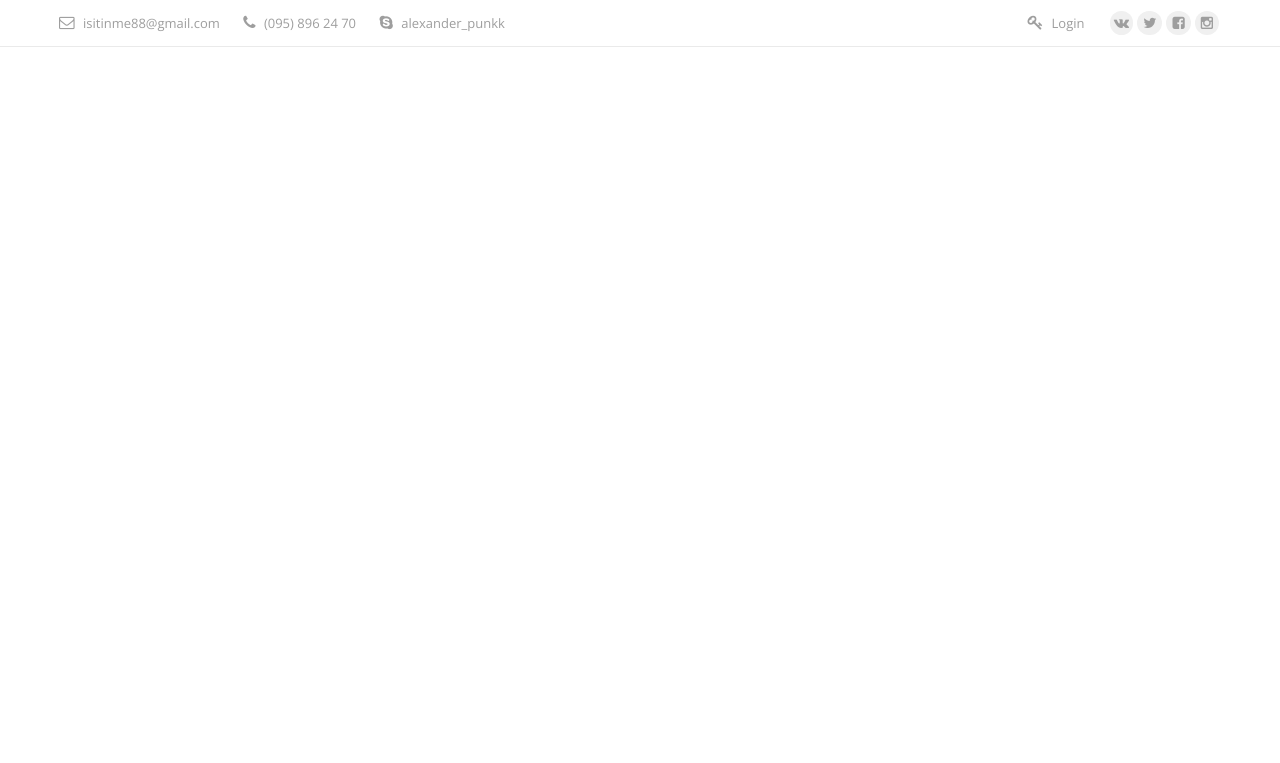
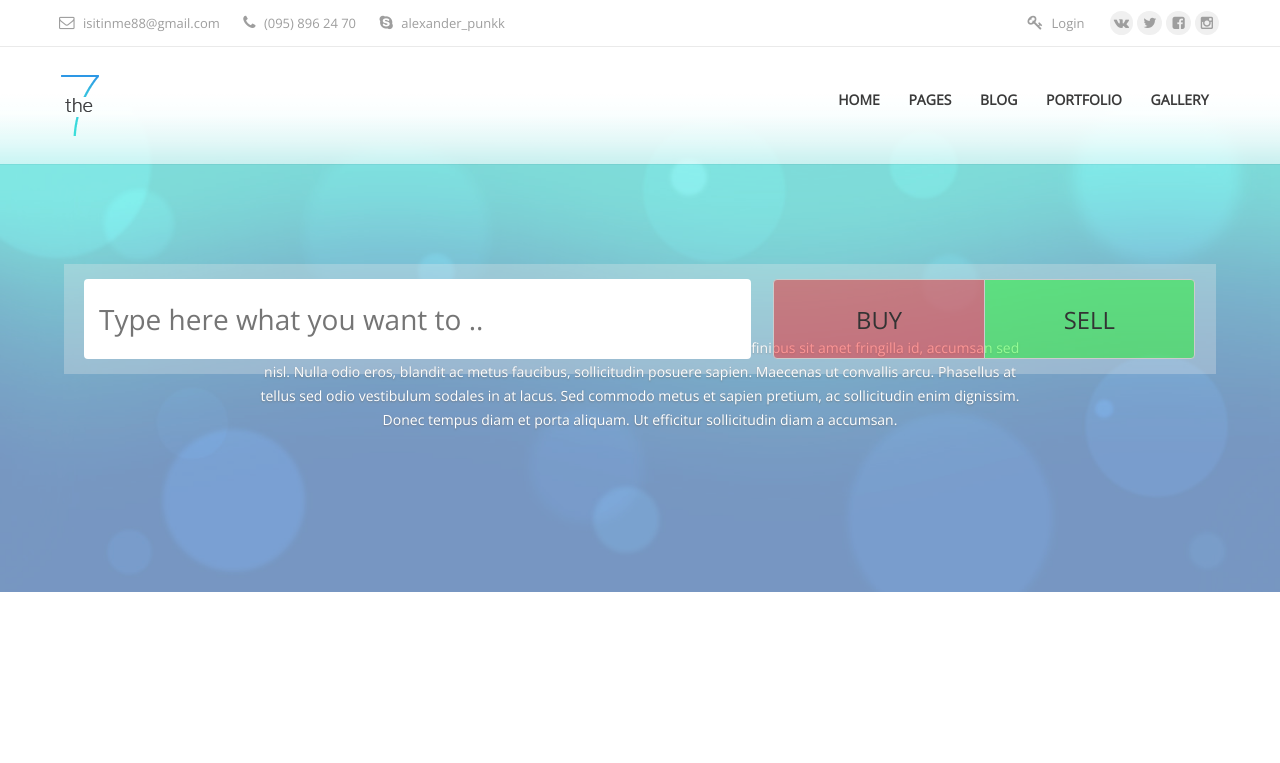
Before and after one commit to mprihodko/Prom-illiquid-Site-and-Seo, a PHP site: page / in a window 1280 px wide; the page is wider, and only the part inside the window is pictured. Shown: the top 763 px of that part. Run offline with PHP 8.4, Linux system fonts and the light colour scheme.

Commit message:
Header done, Carousel done, Searching done

```diff
--- a/css/style.css
+++ b/css/style.css
@@ -18,6 +18,14 @@ thead,
 tr,
 td {
 	padding: 0;
+}
+
+a, a:hover {
+	color: #2578e9;
+}
+
+a {
+	text-decoration: underline;
 }
 
 html,
@@ -48,7 +56,7 @@ body.no-bg {
 	background: #ffffff none repeat center top;
 	background-size: auto;
 	position: relative;
-	overflow: hidden;
+	/*overflow: hidden;*/
 }
 
 /* ----- Header ----- */
@@ -66,11 +74,14 @@ body.no-bg {
 	border-bottom: none;
 	-webkit-box-shadow: 0px 1px 0px 0px rgba(5,38,57,0.05);
 	box-shadow: 0px 1px 0px 0px rgba(5,38,57,0.05);
-	background: #ffffff none repeat center top;
 	background-size: auto;
 	position: relative;
 	z-index: 101;
 	display: block;
+}
+
+#header .line-decoration:after {
+	background-color: rgba(136,136,136,0.15);
 }
 
 #top-bar {
@@ -198,3 +209,280 @@ body.no-bg {
 #top-bar .soc-ico i {
 	font-size: 1.1em;
 }
+
+#branding {
+	padding: 28px 20px 28px 0;
+	line-height: 0;
+	font-size: 0;
+}
+
+#branding  a img {
+	height: auto;
+	border: 0;
+}
+
+#navigation {
+	text-align: right;
+}
+
+#main-nav {
+	display: inline-block;
+	text-align: right;
+	line-height: 0;
+}
+
+#main-nav > li {
+	height: 60px;
+	min-height: 60px;
+	line-height: 60px;
+	margin: 0 12.5px;
+	display: inline-block;
+	position: relative;
+	z-index: 20;
+	vertical-align: middle;
+}
+
+#main-nav > li:hover .topItem:after {
+	opacity: .8;
+}
+
+#main-nav > li > a {
+	vertical-align: middle;
+	font: normal normal 600 14px / 18px "Open Sans", Helvetica, Arial, Verdana, sans-serif;
+	color: #3a3a3a;
+	text-transform: uppercase;
+	display: inline-block;
+	padding: 4px 0 6px;
+	text-decoration: none;
+	text-align: left;
+}
+
+.topItem  {
+	position: relative;
+}
+
+.topItem:after {
+	content: "";
+	position: absolute;
+	bottom: -3px;
+	left: -3px;
+	opacity: 0;
+}
+
+.topItem:after {
+	right: -3px;
+    height: 2px;
+    background: -moz-linear-gradient(30deg,#2578e9 0%,#3fe7d9 100%);
+	background: -webkit-gradient(linear,left bottom,right top,color-stop(0%,#2578e9),color-stop(100%,#3fe7d9));
+	background: -webkit-linear-gradient(30deg,#2578e9 0%,#3fe7d9 100%);
+	background: -o-linear-gradient(30deg,#2578e9 0%,#3fe7d9 100%);
+	background: -ms-linear-gradient(30deg,#2578e9 0%,#3fe7d9 100%);
+	background: linear-gradient(30deg,#2578e9 0%,#3fe7d9 100%);
+}
+
+#main-nav > li.act > a {
+	color: #3a3a3a;
+}
+
+#main-nav > li.no-link > a {
+	cursor: default;
+}
+
+#main-nav > li > a span {
+	display: inline-block;
+	position: relative;
+}
+
+.sub-nav {
+	opacity: 0;
+	width: 230px;
+	position: absolute;
+	z-index: 200;
+	top: 100%;
+}
+
+.sub-nav .sub-nav {
+	left: 231px;
+	top: -10px;
+	margin-top: 0;
+}
+
+.sub-nav ul {
+	width: 230px;
+	background-color: rgba(48,48,48,0.97);
+	box-shadow: 0px 0px 4px rgba(0,0,0,0.2);
+	padding: 10px 0;
+}
+
+.sub-nav ul li {
+	display: block;
+	position: relative;
+	padding: 0 10px 0 10px;
+}
+
+.sub-nav ul li:hover {
+	background-color: rgba(224,224,224,0.07);
+}
+
+.sub-nav ul li:hover a span {
+	color: #2578e9;
+}
+
+.sub-nav > ul > li > a {
+	padding-top: 7px;
+	padding-bottom: 7px;
+	font: normal normal 11px / 15px "Open Sans", Helvetica, Arial, Verdana, sans-serif;
+	text-transform: uppercase;
+	color: #e0e0e0;
+}
+
+.sub-nav li a {
+	display: block;
+	border-right: solid 1px transparent;
+	border-left: solid 1px transparent;
+	margin: 0 0 2px -1px;
+	padding: 7px 30px 7px 10px;
+	font-weight: normal;
+	text-align: left;
+	text-decoration: none;
+	line-height: 20px;
+}
+
+.sub-nav li a > span {
+	display: block;
+}
+
+/* Header End */
+
+/* Searching */
+
+#searching {
+	margin: 0 auto;
+	position: absolute;
+	top: 170px;
+	left: 5%;
+	right: 5%;
+	height: 110px;
+	z-index: 20;
+	background: rgba(235, 235, 235, 0.3);
+	padding: 15px 0;
+	box-sizing: border-box;
+}
+
+.search-inner {
+	padding: 0 20px;
+	width: 100%;
+	box-sizing: border-box;
+}
+
+.search-input {
+	line-height: 80px;
+	vertical-align: middle;
+	background: #fff;
+	width: 60%;
+	float: left;
+	z-index: 250;
+	border: none;
+	font-size: 2em;
+	padding: 0 0 0 15px;
+	outline: none;
+	-webkit-transition: all .3s;
+	transition: all .3s;
+	border-radius: 4px;
+}
+
+.search-input:focus {
+	box-shadow: inset 0 0 5px 5px rgba(0, 0, 0, .1);
+}
+
+.s-butt {
+	width: 38%;
+	float: right;
+	z-index: 250;
+}
+
+.s-butt  button {
+	height: 80px;
+	position: relative;
+	width: 50%;
+	text-align: center;
+	padding: 0;
+}
+
+.s-butt button .btn-text {
+	font-size: 1.7em;
+	line-height: 80px;
+	vertical-align: middle;
+	text-transform: uppercase;
+}
+
+#buy-search-button {
+	background: rgba(255, 0, 0, .4);
+	-webkit-transition: all .2s;
+	transition: all .2s;
+}
+
+#sell-search-button {
+	background: rgba(0, 255, 0, .4);
+	-webkit-transition: all .2s;
+	transition: all .2s;
+}
+
+#sell-search-button:hover {
+	background: rgba(0, 255, 0, .8);
+}
+
+#buy-search-button:hover {
+	background: rgba(255, 0, 0, .8);
+}
+
+#buy-search-button:hover span,
+#sell-search-button:hover span {
+	color: #fff;
+}
+
+/* Main Carousel */
+
+#main-carousel {
+	width: 100%;
+	height: 600px;
+	position: relative;
+	top: -70px;
+	z-index: 1;
+	clear: both;
+	overflow: hidden;
+}
+
+#main-carousel img {
+	margin: 0 auto;
+	width: 100%;
+}
+
+
+.carousel-description {
+	padding-bottom: 130px;
+}
+
+.main-carousel-controll-link {
+	opacity: 0;
+	transition: all .3s;
+	z-index: 30;
+	width: 5%;
+}
+
+.carousel-contr {
+	font-size: 5em;
+	color: #fff;
+	position: relative;
+	top: 300px;
+}
+
+#blur-overlay {
+	width: 100%;
+	height: 530px;
+	position: absolute;
+	top: 70px;
+	left: 0;
+	z-index: 15;
+	background: rgba(255, 255, 255, .4);
+}
--- a/index.html
+++ b/index.html
@@ -19,8 +19,8 @@
 
 
 
-				<header id="header">
-
+				<header id="header" class="line-decoration">
+					<!-- Top Bar -->
 					<div id="top-bar" class="text-normal full-width-line clearfix">
 						<div class="wf-wrap">
 							<div class="wf-container-top">
@@ -71,10 +71,253 @@
 							</div>
 						</div>
 					</div>
+					<!-- Top Bar End -->
+
+					<!-- Branding & Navigation -->
+					<div class="wf-wrap">
+						<div class="wf-table">
+
+							<div id="branding" class="wf-td">
+								<a href="#">
+									<img src="img/logo-regular.png" alt="Logo" width="42" height="61">
+								</a>
+							</div>
+
+							<nav id="navigation" class="wf-td">
+								<ul id="main-nav" class="clearfix">
+									<li class="act no-link">
+										<a href="#" onclick="return false;" class="topItem">
+											<span>
+												Home
+											</span>
+										</a>
+										<div class="sub-nav">
+											<ul>
+												<li>
+													<a href="#" onclick="return false;">
+														<span>1. Business</span>
+													</a>
+												</li>
+												<li>
+													<a href="#" onclick="return false;">
+														<span>2. Presentation</span>
+													</a>
+												</li>
+												<li>
+													<a href="#" onclick="return false;">
+														<span>3. Creative</span>
+													</a>
+												</li>
+												<li>
+													<a href="#" onclick="return false;">
+														<span>4. Photography</span>
+													</a>
+												</li>
+											</ul>
+										</div>
+									</li>
+									<li class="no-link">
+										<a href="#" onclick="return false;" class="topItem">
+											<span>
+												Pages
+												<i class="underline"></i>
+											</span>
+										</a>
+										<div class="sub-nav">
+											<ul>
+												<li>
+													<a href="#" onclick="return false;">
+														<span>1. Business</span>
+													</a>
+												</li>
+												<li>
+													<a href="#" onclick="return false;">
+														<span>2. Presentation</span>
+													</a>
+												</li>
+												<li>
+													<a href="#" onclick="return false;">
+														<span>3. Creative</span>
+													</a>
+												</li>
+												<li>
+													<a href="#" onclick="return false;">
+														<span>4. Photography</span>
+													</a>
+												</li>
+											</ul>
+										</div>
+									</li>
+									<li class="no-link">
+										<a href="#" onclick="return false;" class="topItem">
+											<span>
+												Blog
+												<i class="underline"></i>
+											</span>
+										</a>
+										<div class="sub-nav">
+											<ul>
+												<li>
+													<a href="#" onclick="return false;">
+														<span>1. Business</span>
+													</a>
+												</li>
+												<li>
+													<a href="#" onclick="return false;">
+														<span>2. Presentation</span>
+													</a>
+												</li>
+												<li>
+													<a href="#" onclick="return false;">
+														<span>3. Creative</span>
+													</a>
+												</li>
+												<li>
+													<a href="#" onclick="return false;">
+														<span>4. Photography</span>
+													</a>
+												</li>
+											</ul>
+										</div>
+									</li>
+									<li class="no-link">
+										<a href="#" onclick="return false;" class="topItem">
+											<span>
+												Portfolio
+												<i class="underline"></i>
+											</span>
+										</a>
+										<div class="sub-nav">
+											<ul>
+												<li>
+													<a href="#" onclick="return false;">
+														<span>1. Business</span>
+													</a>
+												</li>
+												<li>
+													<a href="#" onclick="return false;">
+														<span>2. Presentation</span>
+													</a>
+												</li>
+												<li>
+													<a href="#" onclick="return false;">
+														<span>3. Creative</span>
+													</a>
+												</li>
+												<li>
+													<a href="#" onclick="return false;">
+														<span>4. Photography</span>
+													</a>
+												</li>
+											</ul>
+										</div>
+									</li>
+									<li class="no-link">
+										<a href="#" onclick="return false;" class="topItem">
+											<span>
+												Gallery
+												<i class="underline"></i>
+											</span>
+										</a>
+										<div class="sub-nav">
+											<ul>
+												<li>
+													<a href="#" onclick="return false;">
+														<span>1. Business</span>
+													</a>
+												</li>
+												<li>
+													<a href="#" onclick="return false;">
+														<span>2. Presentation</span>
+													</a>
+												</li>
+												<li>
+													<a href="#" onclick="return false;">
+														<span>3. Creative</span>
+													</a>
+												</li>
+												<li>
+													<a href="#" onclick="return false;">
+														<span>4. Photography</span>
+													</a>
+												</li>
+											</ul>
+										</div>
+									</li>
+								</ul>
+							</nav>
+
+						</div>
+					</div>
+					<!-- Brandong & Navigation End -->
 
 				</header>
 
+				<!-- Header End -->
 
+				<!-- Main Slideshow -->
+
+				<div id="main-carousel" class="carousel slide" data-ride="carousel">
+
+					<!-- Search -->
+					<div id="searching">
+						<div class="search-inner clearfix">
+							<input type="text" placeholder="Type here what you want to .." class="search-input">
+							<div class="btn-group s-butt">
+								<button type="button" class="btn btn-default search-button" value="BUY" id="buy-search-button">
+									<span class="btn-text">Buy</span>
+								</button>
+								<button type="button" class="btn btn-default search-button" value="SELL" id="sell-search-button">
+									<span class="btn-text">Sell</span>
+								</button>
+							</div>
+						</div>
+					</div>
+					<!-- Search End -->
+
+					<!-- Carousel slides -->
+					<div class="carousel-inner" role="listbox">
+						<div class="item active">
+							<img src="img/bg-01.jpg" alt="Slide one">
+							<div class="carousel-caption carousel-description">
+								<h1>Slide One</h1>
+								<p>Lorem ipsum dolor sit amet, consectetur adipiscing elit. Mauris ipsum erat, finibus sit amet fringilla id, accumsan sed nisl.
+								Nulla odio eros, blandit ac metus faucibus, sollicitudin posuere sapien. Maecenas ut convallis arcu. Phasellus at tellus
+								sed odio vestibulum sodales in at lacus. Sed commodo metus et sapien pretium, ac sollicitudin enim dignissim. Donec tempus
+								diam et porta aliquam. Ut efficitur sollicitudin diam a accumsan.</p>
+							</div>
+						</div>
+						<div class="item">
+							<img src="img/bg-02.jpg" alt="Slide two">
+							<div class="carousel-caption carousel-description">
+								<h1>Slide Two</h1>
+								<p>Lorem ipsum dolor sit amet, consectetur adipiscing elit. Mauris ipsum erat, finibus sit amet fringilla id, accumsan sed nisl.
+								Nulla odio eros, blandit ac metus faucibus, sollicitudin posuere sapien. Maecenas ut convallis arcu. Phasellus at tellus
+								sed odio vestibulum sodales in at lacus. Sed commodo metus et sapien pretium, ac sollicitudin enim dignissim. Donec tempus
+								diam et porta aliquam. Ut efficitur sollicitudin diam a accumsan.</p>
+							</div>
+						</div>
+					</div>
+					<!-- Carousel slides End -->
+
+					<!-- Controllers -->
+					<a class="left carousel-control main-carousel-controll-link" href="#main-carousel" role="button" data-slide="prev" style="background-image: none;">
+						<span aria-hidden="true" class="carousel-contr" id="main-carousel-cont-prev">
+							<i class="fa fa-angle-left"></i>
+						</span>
+					</a>
+					<a class="right carousel-control main-carousel-controll-link" href="#main-carousel" role="button" data-slide="next" style="background-image: none;">
+						<span aria-hidden="true" class="carousel-contr" id="main-carousel-cont-next">
+							<i class="fa fa-angle-right"></i>
+						</span>
+					</a>
+					<!-- Controllers End -->
+
+					<div id="blur-overlay"></div>
+
+				</div>
+
+				<!-- Main Slideshow End -->
 
 			</section>
 
--- a/js/main.js
+++ b/js/main.js
@@ -0,0 +1,36 @@
+$(document).ready(function() {
+
+	/* Navigation dropdowns */
+
+
+	$('#main-nav > li').hover(
+		function() {
+
+			$( this ).find('.topItem + .sub-nav').animate({
+				opacity: .8
+			}, 300);
+
+		},
+		function() {
+
+			$( this ).find('.topItem + .sub-nav').animate({
+				opacity: 0
+			}, 300);
+
+		}
+	);
+
+
+
+
+
+
+
+
+
+
+
+
+
+
+});
```
Also changed, not shown: img/bg-01.jpg (added), img/bg-02.jpg (added), img/logo-regular.png (added).
